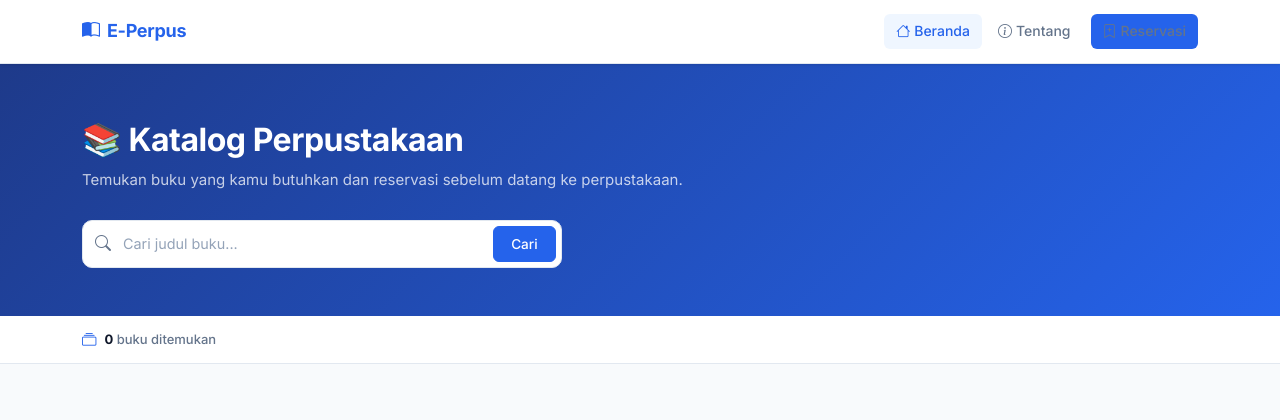
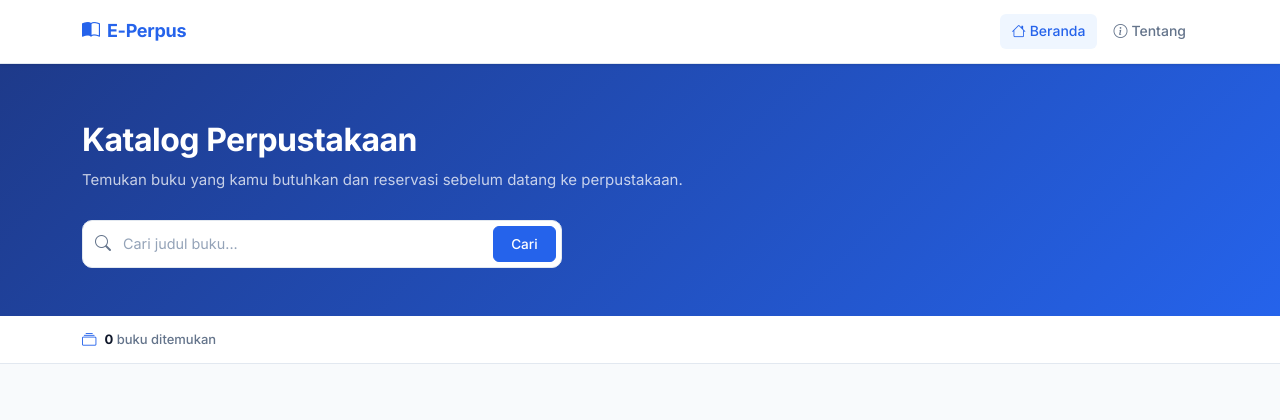
Before and after one commit to slf4A/UAS-Praktikum-PPL_SistemManajemenBuku, a Django app: page / in a window 1280 px wide. Shown: the top 420 px of the page. Run offline with Django 4.2, Linux system fonts and the light colour scheme; data that the repository does not hold is empty.

Commit message:
fix: perbaikki navbar

```diff
--- a/templates/base.html
+++ b/templates/base.html
@@ -13,7 +13,7 @@
   <link href="https://fonts.googleapis.com/css2?family=Inter:wght@300;400;500;600;700&display=swap" rel="stylesheet" />
 
   <style>
-    /* ── Design Tokens ── */
+
     :root {
       --c-primary:      #2563EB;
       --c-primary-dark: #1D4ED8;
@@ -34,7 +34,7 @@
       --shadow-lg:      0 10px 30px rgba(0,0,0,.10);
     }
 
-    /* ── Reset & Base ── */
+
     *, *::before, *::after { box-sizing: border-box; }
     body {
       font-family: 'Inter', sans-serif;
@@ -48,7 +48,7 @@
     a:hover { color: var(--c-primary-dark); }
     img { max-width: 100%; display: block; }
 
-    /* ── Navbar ── */
+
     .site-nav {
       background: var(--c-surface);
       border-bottom: 1px solid var(--c-border);
@@ -95,7 +95,7 @@
       transform: translateY(-1px);
     }
 
-    /* ── Page Header ── */
+
     .page-header {
       background: var(--c-surface);
       border-bottom: 1px solid var(--c-border);
@@ -114,7 +114,7 @@
       color: var(--c-text-muted);
     }
 
-    /* ── Cards ── */
+
     .card {
       border: 1px solid var(--c-border) !important;
       border-radius: var(--radius-lg) !important;
@@ -158,7 +158,7 @@
     }
     .book-card .card-text { font-size: .8125rem; color: var(--c-text-muted); margin-bottom: .625rem; }
 
-    /* ── Badges ── */
+
     .badge-cat {
       display: inline-block;
       background: var(--c-primary-soft);
@@ -187,7 +187,7 @@
       color: var(--c-danger);
     }
 
-    /* ── Buttons ── */
+
     .btn { font-size: .875rem; font-weight: 500; border-radius: var(--radius-sm); transition: all .15s; }
     .btn-primary {
       background: var(--c-primary);
@@ -203,7 +203,7 @@
     .btn-outline-secondary { border-color: var(--c-border); color: var(--c-text-muted); }
     .btn-outline-secondary:hover { background: var(--c-bg); color: var(--c-text); border-color: #CBD5E1; }
 
-    /* ── Search bar ── */
+
     .search-wrap {
       background: var(--c-surface);
       border: 1.5px solid var(--c-border);
@@ -239,7 +239,7 @@
       font-size: .85rem;
     }
 
-    /* ── Forms ── */
+
     .form-control, .form-select {
       border: 1.5px solid var(--c-border);
       border-radius: var(--radius-sm);
@@ -255,13 +255,13 @@
     .form-label { font-size: .875rem; font-weight: 500; margin-bottom: .4rem; color: var(--c-text); }
     .form-text { font-size: .8rem; color: var(--c-text-muted); }
 
-    /* ── Alert ── */
+
     .alert { border: none; border-radius: var(--radius-md); font-size: .875rem; padding: .875rem 1.125rem; }
 
-    /* ── Divider ── */
+
     hr { border-color: var(--c-border); opacity: 1; }
 
-    /* ── Footer ── */
+
     .site-footer {
       background: var(--c-surface);
       border-top: 1px solid var(--c-border);
@@ -270,13 +270,13 @@
     }
     .site-footer p { font-size: .8125rem; color: var(--c-text-muted); margin: 0; }
 
-    /* ── Breadcrumb ── */
+
     .breadcrumb { font-size: .8rem; margin: 0; }
     .breadcrumb-item a { color: var(--c-text-muted); }
     .breadcrumb-item.active { color: var(--c-text); font-weight: 500; }
     .breadcrumb-item + .breadcrumb-item::before { color: #CBD5E1; }
 
-    /* ── Misc ── */
+
     .empty-state { padding: 4rem 1rem; text-align: center; }
     .empty-state i { font-size: 3rem; color: #CBD5E1; }
     .empty-state p { color: var(--c-text-muted); margin-top: .75rem; font-size: .9375rem; }
@@ -315,11 +315,6 @@
               <i class="bi bi-info-circle me-1"></i>Tentang
             </a>
           </li>
-          <li class="nav-item ms-1">
-            <a class="nav-link nav-btn" href="{% url 'index' %}">
-              <i class="bi bi-bookmark-plus me-1"></i>Reservasi
-            </a>
-          </li>
         </ul>
       </div>
     </nav>
--- a/templates/index.html
+++ b/templates/index.html
@@ -54,7 +54,7 @@
 <!-- Hero -->
 <section class="hero">
   <div class="container">
-    <h1>📚 Katalog Perpustakaan</h1>
+    <h1>Katalog Perpustakaan</h1>
     <p>Temukan buku yang kamu butuhkan dan reservasi sebelum datang ke perpustakaan.</p>
     <form method="GET" action="" class="hero-search">
       <div class="search-wrap">
```
